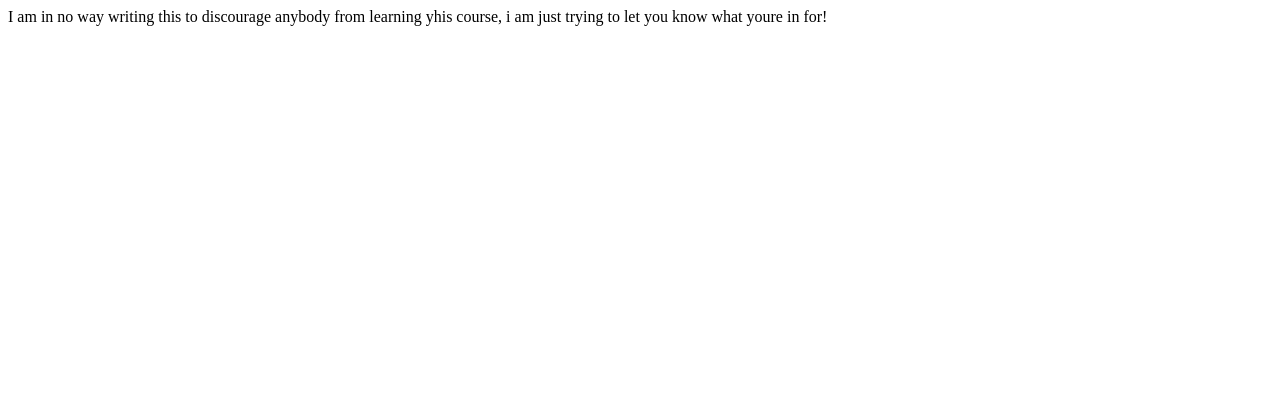
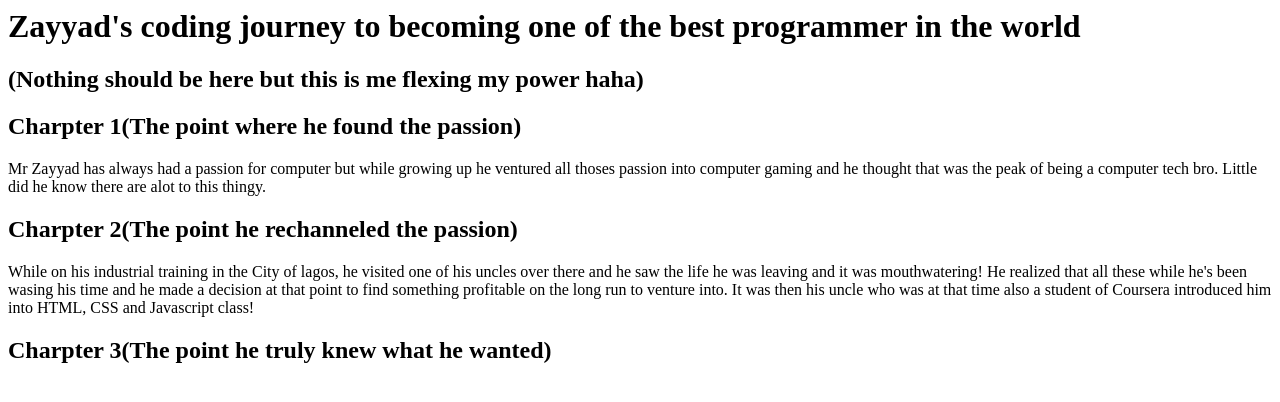
Before and after one commit to Bigcoolcatt/Coursera-Test, a plain HTML site: page index.html in a window 1280 px wide. Drawn offline with Linux system fonts and the light colour scheme.

Commit message:
Update index.html

```diff
--- a/index.html
+++ b/index.html
@@ -1,12 +1,20 @@
-<!doctype html>
+<doctype html>
   <html>
     <head>
-	<meta charset="utf-8">
-	<title>
-		Writing a program can be a pain in the ass if you are not yet a pro!
-	</title>
+      <charset="uts-8">
+      <title>Zayyad's coding classes</title>
     </head>
     <body>
-	I am in no way writing this to discourage anybody from learning yhis course, i am  just trying to let you know what youre in for!
+      <h1>Zayyad's coding journey to becoming one of the best programmer in the world</h1>
+      <h2>(Nothing should be here but this is me flexing my power haha)</h2>
+      <section>
+        <h2>Charpter 1(The point where he found the passion)</h2> Mr Zayyad has always had a passion for computer but while growing up he ventured all thoses passion into computer gaming and he thought that was the peak of being a computer tech bro. Little did he know there are alot to this thingy.
+      </section>
+      <section>
+        <h2>Charpter 2(The point he rechanneled the passion)</h2> While on his industrial training in the City of lagos, he visited one of his uncles over there and he saw the life he was leaving and it was mouthwatering! He realized that all these while he's been wasing his time and he made a decision at that point to find something  profitable on the long run to venture into. It was then his uncle who was at that time also a student of Coursera introduced him into HTML, CSS and Javascript class!
+      </section>
+      <section>
+        <h2>Charpter 3(The point he truly knew what he wanted)</h2>
+      </section>
     </body>
   </html>
```
Lines whose indentation alone changed are shown as unchanged.
